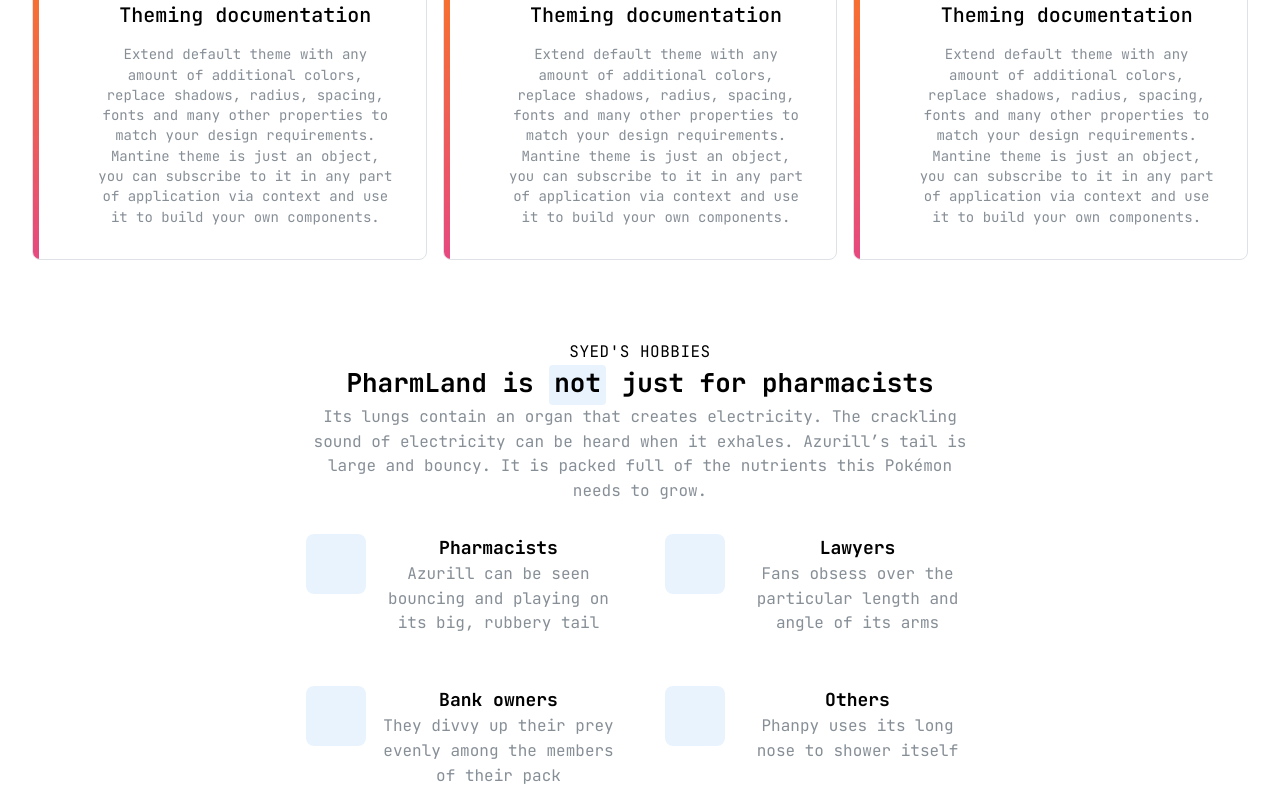
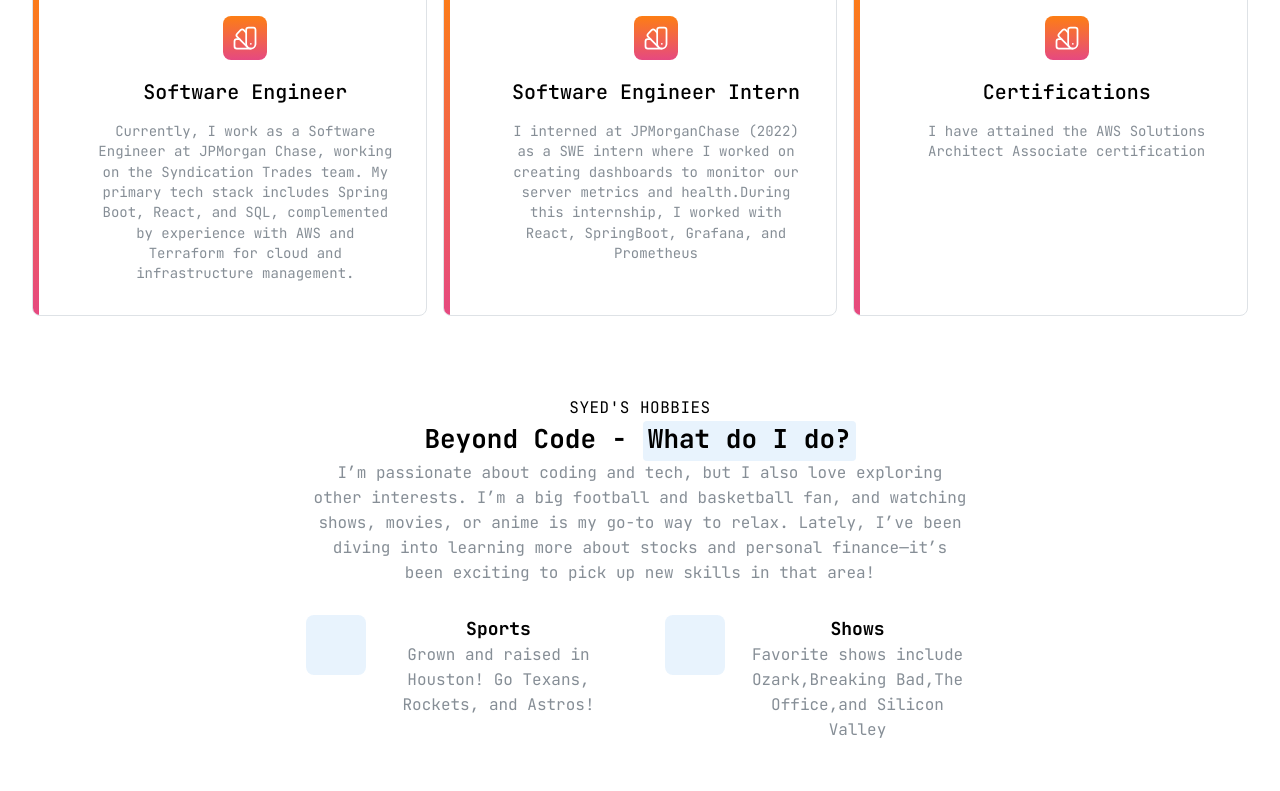
Before and after one commit to syedashar129/asharweb, a React (Vite) app in the folder asharwebui/: page / in a window 1280 px wide. Shown: the part 1480-2271 px from the top of the page. Built offline with nearby package versions, Linux system fonts and the light colour scheme; a web font is replaced by a local one.

Commit message:
filled in hobbies and experience section

```diff
--- a/asharwebui/src/screens/contact/ContactMe.tsx
+++ b/asharwebui/src/screens/contact/ContactMe.tsx
@@ -6,10 +6,6 @@ export default function ContactMe(){
         <>
             <Title>Contact me</Title>
             <UserInfo title={'Software Engineer'} name={'Syed Ashar'} email={'syedashar25@gmail.com'}/>
-
-
-
-
         </>
     )
 }
--- a/asharwebui/src/screens/home/HomePage.tsx
+++ b/asharwebui/src/screens/home/HomePage.tsx
@@ -2,6 +2,8 @@ import {MainHeader} from "./home-components/MainHeader.tsx";
 import {ItemCard} from "./home-components/ItemCard.tsx";
 import {InfoCard} from "./home-components/InfoCard.tsx";
 import {Hobbies} from "./home-components/Hobbies.tsx";
+import classes from "../../styles/home/Hobbies.module.css";
+import {Text} from "@mantine/core";
 
 export default function Home(){
     return (
@@ -9,7 +11,7 @@ export default function Home(){
             <MainHeader/>
 
             {/*this is UT/UTD/Side project*/}
-            <div style={{display: 'grid', gridTemplateColumns: 'repeat(3, 1fr)', gap: '16px', marginBottom: '64px'}}>
+            <div style={{display: 'grid', gridTemplateColumns: 'repeat(3, 1fr)', gap: '16px', marginBottom: '100px'}}>
                 <ItemCard category={'Masters'} title={'Masters in Computer Science at UT Austin'} years={'(2024-2025)'}
                           image={'https://yt3.googleusercontent.com/ytc/AIdro_kc5vR0K17o85Cr-KT7zRincym_SDnnmtDvqDavIR7pBT8=s900-c-k-c0x00ffffff-no-rj'}/>
                 <ItemCard category={'Bachelors'} title={'Bachelors in Computer Science at UTD'} years={'(2020-2023)'}
@@ -19,10 +21,18 @@ export default function Home(){
             </div>
 
             {/*experience section*/}
-            <div style={{display: 'grid', gridTemplateColumns: 'repeat(3, 1fr)', gap: '16px'}}>
-                <InfoCard/>
-                <InfoCard/>
-                <InfoCard/>
+            <Text className={classes.supTitle}>Syed's Experience</Text>
+            <div style={{display: 'grid', gridTemplateColumns: 'repeat(3, 1fr)', gap: '16px', marginTop:'16px'}}>
+                <InfoCard
+                    cardTitle={'Software Engineer'}
+                    cardDescription={'Currently, I work as a Software Engineer at JPMorgan Chase, working on the Syndication Trades team. My primary tech stack includes Spring Boot, React, and SQL, complemented by experience with AWS and Terraform for cloud and infrastructure management.'}/>
+                <InfoCard
+                    cardTitle={'Software Engineer Intern'}
+                    cardDescription={'I interned at JPMorganChase (2022) as a SWE intern where I worked on creating dashboards to monitor our server metrics and health.' +
+                                     'During this internship, I worked with React, SpringBoot, Grafana, and Prometheus'}/>
+                <InfoCard
+                    cardTitle={'Certifications'}
+                    cardDescription={'I have attained the AWS Solutions Architect Associate certification'}/>
             </div>
 
             {/*hobbies section*/}
--- a/asharwebui/src/screens/home/home-components/Hobbies.tsx
+++ b/asharwebui/src/screens/home/home-components/Hobbies.tsx
@@ -2,31 +2,31 @@ import { Container, Image, SimpleGrid, Text, ThemeIcon, Title } from '@mantine/c
 // import IMAGES from './images';
 import classes from '../../../styles/home/Hobbies.module.css';
 
-const data = [
+const hobbies = [
     {
         image: 'auditors',
-        title: 'Pharmacists',
-        description: 'Azurill can be seen bouncing and playing on its big, rubbery tail',
+        title: 'Sports',
+        description: 'Grown and raised in Houston! Go Texans, Rockets, and Astros!',
     },
     {
         image: 'lawyers',
-        title: 'Lawyers',
-        description: 'Fans obsess over the particular length and angle of its arms',
+        title: 'Shows',
+        description: 'Favorite shows include Ozark,Breaking Bad,The Office,and Silicon Valley',
     },
     {
         image: 'accountants',
-        title: 'Bank owners',
-        description: 'They divvy up their prey evenly among the members of their pack',
+        title: 'Shopping',
+        description: 'Its my guilty pleasure, but I often spend time window shopping for things I dont need :)',
     },
     {
         image: 'others',
         title: 'Others',
-        description: 'Phanpy uses its long nose to shower itself',
+        description: 'Strong liking to pickleball and other paddle sports, Love running/walking and trying to be consistent in weight lifting.',
     },
 ];
 
 export function Hobbies() {
-    const items = data.map((item) => (
+    const items = hobbies.map((item) => (
         <div className={classes.item} key={item.image}>
             <ThemeIcon variant="light" className={classes.itemIcon} size={60} radius="md">
                 {/*<Image src={IMAGES[item.image]} />*/}
@@ -46,14 +46,14 @@ export function Hobbies() {
             <Text className={classes.supTitle}>Syed's Hobbies</Text>
 
             <Title className={classes.title} order={2}>
-                PharmLand is <span className={classes.highlight}>not</span> just for pharmacists
+                Beyond Code - <span className={classes.highlight}>What do I do?</span>
             </Title>
 
             <Container size={660} p={0}>
                 <Text c="dimmed" className={classes.description}>
-                    Its lungs contain an organ that creates electricity. The crackling sound of electricity
-                    can be heard when it exhales. Azurill’s tail is large and bouncy. It is packed full of the
-                    nutrients this Pokémon needs to grow.
+                    I’m passionate about coding and tech, but I also love exploring other interests.
+                    I’m a big football and basketball fan, and watching shows, movies, or anime is my go-to way to relax.
+                    Lately, I’ve been diving into learning more about stocks and personal finance—it’s been exciting to pick up new skills in that area!
                 </Text>
             </Container>
 
--- a/asharwebui/src/screens/home/home-components/InfoCard.tsx
+++ b/asharwebui/src/screens/home/home-components/InfoCard.tsx
@@ -2,7 +2,13 @@ import { IconColorSwatch } from '@tabler/icons-react';
 import { Paper, Text, ThemeIcon } from '@mantine/core';
 import classes from '../../../styles/home/InfoCard.module.css';
 
-export function InfoCard() {
+interface cardInfo {
+    cardTitle:string,
+    cardDescription:string
+}
+
+
+export function InfoCard({cardTitle, cardDescription}: cardInfo) {
     return (
         <Paper withBorder radius="md" className={classes.card}>
             <ThemeIcon
@@ -14,13 +20,10 @@ export function InfoCard() {
                 <IconColorSwatch size={28} stroke={1.5} />
             </ThemeIcon>
             <Text size="xl" fw={500} mt="md">
-                Theming documentation
+                {cardTitle}
             </Text>
             <Text size="sm" mt="sm" c="dimmed">
-                Extend default theme with any amount of additional colors, replace shadows, radius, spacing,
-                fonts and many other properties to match your design requirements. Mantine theme is just an
-                object, you can subscribe to it in any part of application via context and use it to build
-                your own components.
+                {cardDescription}
             </Text>
         </Paper>
     );
```
